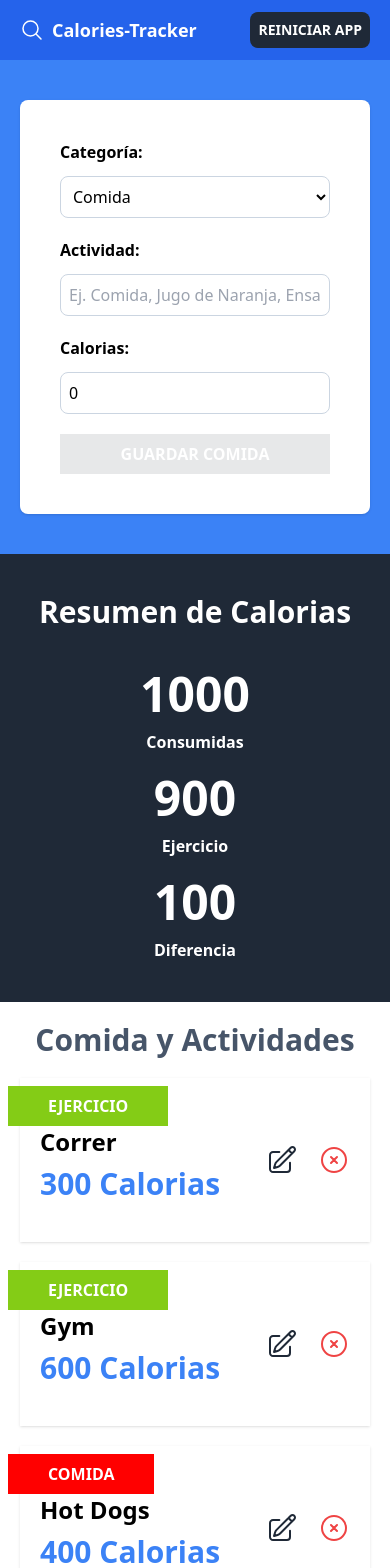
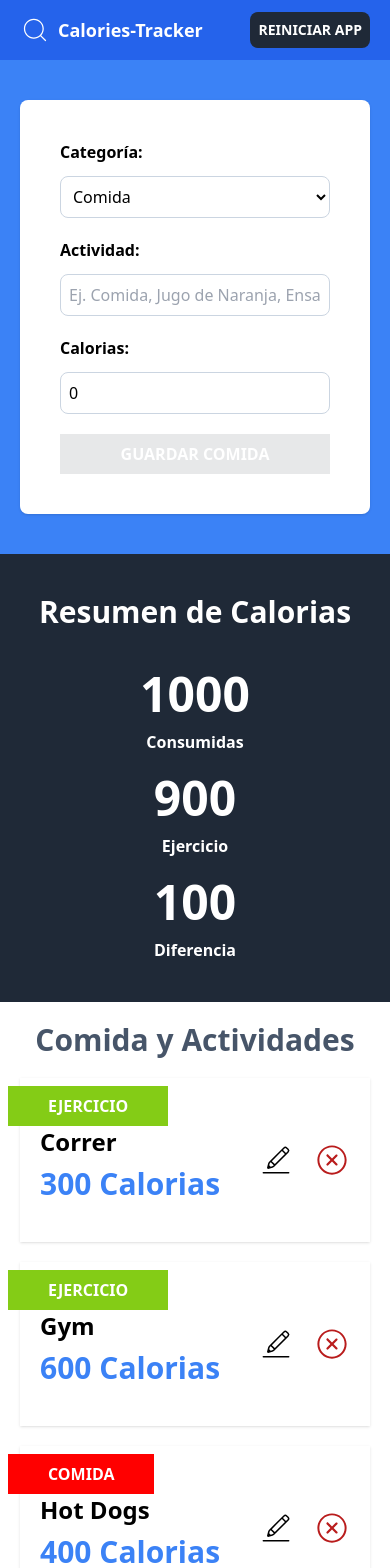
Before and after one commit to Ronaldodev03/calories-tracker-vite, a React (Vite) app: page / in a window 390 px wide. Shown: the top 1568 px of the page. Built offline with nearby package versions, Linux system fonts and the light colour scheme.

Commit message:
the hole issue in mobile was the @heroicons/react dependency, I changed into react-icons, and added ref again

```diff
--- a/package.json
+++ b/package.json
@@ -10,11 +10,11 @@
     "preview": "vite preview"
   },
   "dependencies": {
-    "@heroicons/react": "^2.1.3",
     "@types/uuid": "^9.0.8",
     "framer-motion": "^11.0.20",
     "react": "^18.2.0",
     "react-dom": "^18.2.0",
+    "react-icons": "^5.0.1",
     "uuid": "^9.0.1"
   },
   "devDependencies": {
--- a/src/App.tsx
+++ b/src/App.tsx
@@ -1,14 +1,16 @@
 /* eslint-disable react-hooks/rules-of-hooks */
 /* eslint-disable react-hooks/exhaustive-deps */
-import { useReducer, useEffect, useMemo } from "react";
+import { useReducer, useEffect, useMemo, useRef } from "react";
 import Form from "./components/Form";
 import { activityReducer, initialState } from "./reducers/activity-reducer";
 import ActivityList from "./components/ActivityList";
 import CalorieTracker from "./components/CalorieTracker";
-import { MagnifyingGlassIcon } from "@heroicons/react/24/outline";
+import { CiSearch } from "react-icons/ci";
 
 function App() {
   const [state, dispatch] = useReducer(activityReducer, initialState); // instanciamos el reducer en el App.tsx; useReducer toma 2 parametros, el reducer y el initialState
+
+  const ref = useRef<HTMLHeadingElement>(null);
 
   //save en LS cada vez que cambien las actidivades (que se añada/borre una)
   useEffect(() => {
@@ -19,12 +21,17 @@ function App() {
   const canRestartApp = () =>
     useMemo(() => state.activities.length, [state.activities]);
 
+  // función para desplazarse a la sección referenciada
+  const goToFormSection = () => {
+    ref.current?.scrollIntoView({ behavior: "smooth" });
+  };
+
   return (
     <>
-      <header className="bg-blue-600 py-3 px-5">
+      <header className="bg-blue-600 py-3 px-5 " ref={ref}>
         <div className="max-w-4xl mx-auto flex justify-between items-center">
           <div className=" flex gap-2 items-center">
-            <MagnifyingGlassIcon className="h-6 w-6 text-white" />
+            <CiSearch size={30} color="white" />
             <h1 className="text-center text-lg font-bold text-white">
               Calories-Tracker
             </h1>
@@ -54,7 +61,11 @@ function App() {
       </section>
 
       <section className="p-5 sm:p-10 mx-auto max-w-4xl ">
-        <ActivityList activities={state.activities} dispatch={dispatch} />
+        <ActivityList
+          goToFormSection={goToFormSection}
+          activities={state.activities}
+          dispatch={dispatch}
+        />
       </section>
     </>
   );
--- a/src/components/ActivityList.tsx
+++ b/src/components/ActivityList.tsx
@@ -10,12 +10,14 @@ import Item from "./Item";
 type ActivityListProps = {
   activities: Activity[];
   dispatch: Dispatch<ActivityActions>;
+  goToFormSection: () => void;
 };
 
 //component
 export default function ActivityList({
   activities,
   dispatch,
+  goToFormSection,
 }: ActivityListProps) {
   const [activitiesDnD, setActivitiesDnD] = useState(activities);
 
@@ -42,12 +44,7 @@ export default function ActivityList({
 
   //updating UI when activities changes
   useEffect(() => {
-    /* esto soluciona el problema de la distorsion de la UI en mobile*/
-    const temporizador = setTimeout(() => {
-      setActivitiesDnD(activities);
-    }, 2000);
-
-    return () => clearTimeout(temporizador);
+    setActivitiesDnD(activities);
   }, [activities]);
 
   return (
@@ -67,6 +64,7 @@ export default function ActivityList({
               saveOrder={saveOrder}
               categoryName={categoryName}
               dispatch={dispatch}
+              goToFormSection={goToFormSection}
             />
           ))}
         </Reorder.Group>
--- a/src/components/EditButton.tsx
+++ b/src/components/EditButton.tsx
@@ -1,4 +1,4 @@
-import { PencilSquareIcon } from "@heroicons/react/24/outline";
+import { CiEdit } from "react-icons/ci";
 import { Activity } from "../types";
 import { ActivityActions } from "../reducers/activity-reducer";
 import { Dispatch } from "react";
@@ -7,24 +7,27 @@ import { Dispatch } from "react";
 type ActivityButtonProps = {
   dispatch: Dispatch<ActivityActions>;
   activity: Activity;
+  goToFormSection: () => void;
 };
 
-const EditButton = ({ dispatch, activity }: ActivityButtonProps) => {
+const EditButton = ({
+  dispatch,
+  activity,
+  goToFormSection,
+}: ActivityButtonProps) => {
   return (
     <button
       //con el onclick se llama la action throght el dispatch y se pasa el payload (la info)
       aria-label="edit button"
       onClick={() => {
+        goToFormSection();
         return dispatch({
           type: "set-activeId",
           payload: { id: activity.id },
         });
       }}
     >
-      <PencilSquareIcon
-        aria-label="edit button"
-        className="h-8 w-8 text-gray-800"
-      />
+      <CiEdit aria-label="edit button" size={36} />
     </button>
   );
 };
--- a/src/components/Item.tsx
+++ b/src/components/Item.tsx
@@ -1,7 +1,7 @@
 import { Activity } from "../types";
 import { Dispatch } from "react";
 import { ActivityActions } from "../reducers/activity-reducer";
-import { XCircleIcon } from "@heroicons/react/24/outline";
+import { IoIosCloseCircleOutline } from "react-icons/io";
 import { Reorder } from "framer-motion";
 import EditButton from "./EditButton";
 
@@ -10,8 +10,15 @@ type ItemProps = {
   saveOrder: () => void;
   categoryName: (category: Activity["category"]) => string[];
   dispatch: Dispatch<ActivityActions>;
+  goToFormSection: () => void;
 };
-const Item = ({ activity, saveOrder, categoryName, dispatch }: ItemProps) => {
+const Item = ({
+  activity,
+  saveOrder,
+  categoryName,
+  dispatch,
+  goToFormSection,
+}: ItemProps) => {
   return (
     <Reorder.Item
       value={activity}
@@ -35,7 +42,11 @@ const Item = ({ activity, saveOrder, categoryName, dispatch }: ItemProps) => {
 
         <div className="flex gap-5 items-center">
           {/* hago esto con el boton por la ref que se le está pasando */}
-          <EditButton dispatch={dispatch} activity={activity} />
+          <EditButton
+            goToFormSection={goToFormSection}
+            dispatch={dispatch}
+            activity={activity}
+          />
 
           <button
             //con el onclick se llama la action throght el dispatch y se pasa el payload (la info)
@@ -47,7 +58,7 @@ const Item = ({ activity, saveOrder, categoryName, dispatch }: ItemProps) => {
               })
             }
           >
-            <XCircleIcon className="h-8 w-8 text-red-500" />
+            <IoIosCloseCircleOutline size={36} className=" text-red-700" />
           </button>
         </div>
       </div>
```
Also changed, not shown: 1 other file (tests, documents, lock files or other folders).
